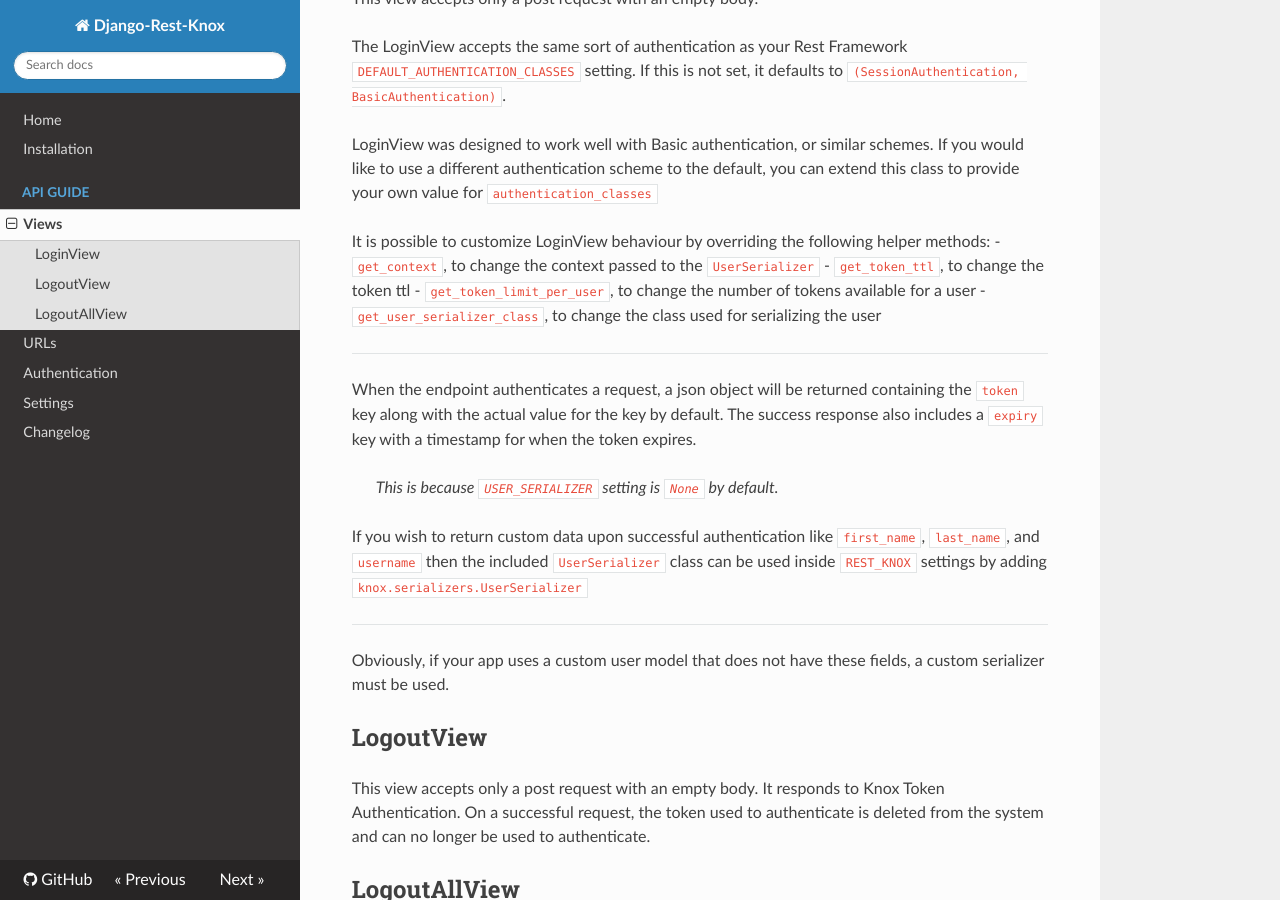
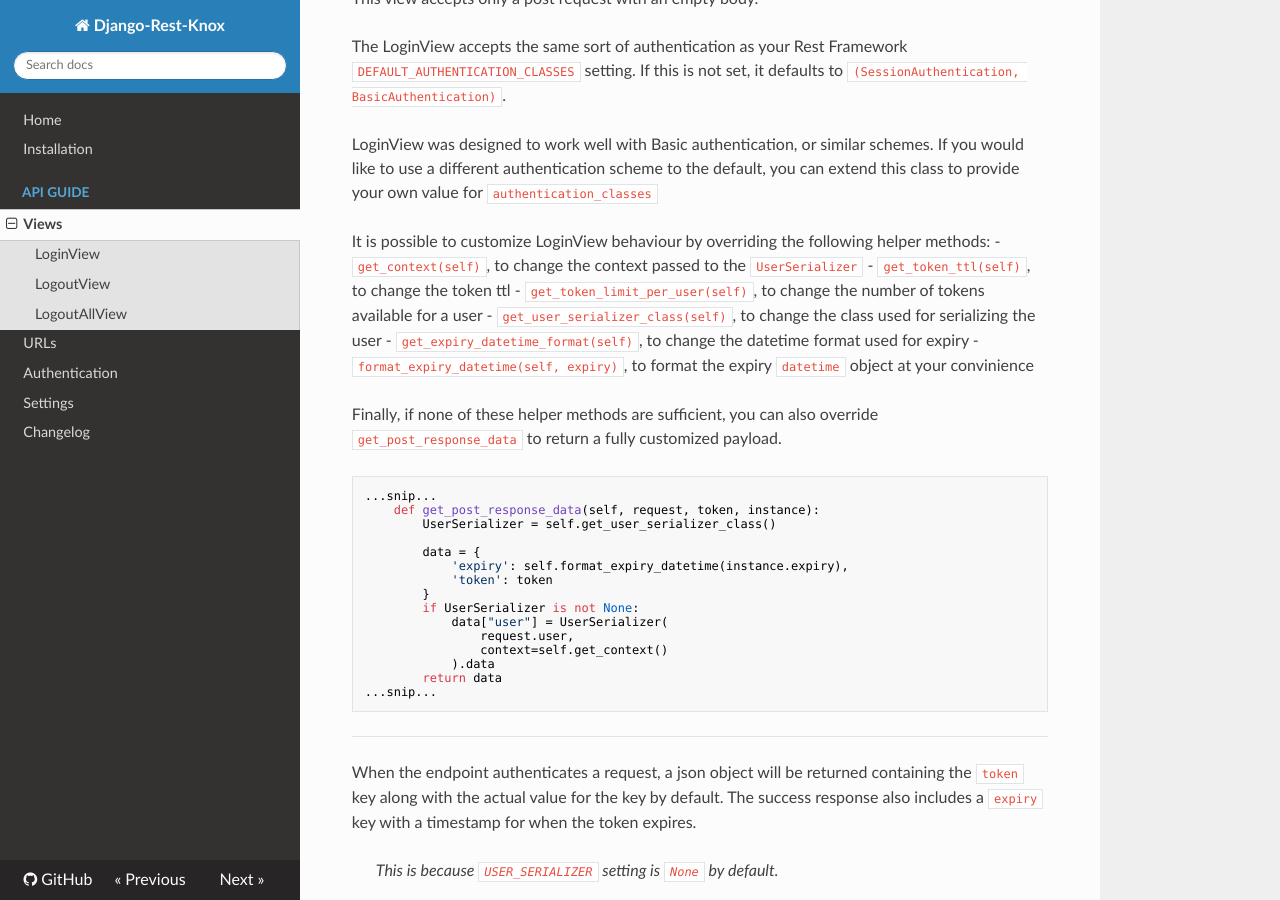
Before and after one commit to jazzband/django-rest-knox, an MkDocs documentation site: the page built from docs/views.md, in a window 1280 px wide and 900 px high, scrolled down 277 px. Built offline with MkDocs 1.6.1, drawn with Linux system fonts in a browser that asks for light colours; nearby versions of some CDN libraries.

Commit message:
Document new helper methods

````diff
--- a/docs/views.md
+++ b/docs/views.md
@@ -15,10 +15,33 @@
 
 It is possible to customize LoginView behaviour by overriding the following
 helper methods:
-- `get_context`, to change the context passed to the `UserSerializer`
-- `get_token_ttl`, to change the token ttl
-- `get_token_limit_per_user`, to change the number of tokens available for a user
-- `get_user_serializer_class`, to change the class used for serializing the user
+- `get_context(self)`, to change the context passed to the `UserSerializer`
+- `get_token_ttl(self)`, to change the token ttl
+- `get_token_limit_per_user(self)`, to change the number of tokens available for a user
+- `get_user_serializer_class(self)`, to change the class used for serializing the user
+- `get_expiry_datetime_format(self)`, to change the datetime format used for expiry
+- `format_expiry_datetime(self, expiry)`, to format the expiry `datetime` object at your convinience
+
+Finally, if none of these helper methods are sufficient, you can also override `get_post_response_data`
+to return a fully customized payload.
+
+```python
+...snip...
+    def get_post_response_data(self, request, token, instance):
+        UserSerializer = self.get_user_serializer_class()
+
+        data = {
+            'expiry': self.format_expiry_datetime(instance.expiry),
+            'token': token
+        }
+        if UserSerializer is not None:
+            data["user"] = UserSerializer(
+                request.user,
+                context=self.get_context()
+            ).data
+        return data
+...snip...
+```
 
 ---
 When the endpoint authenticates a request, a json object will be returned
````
